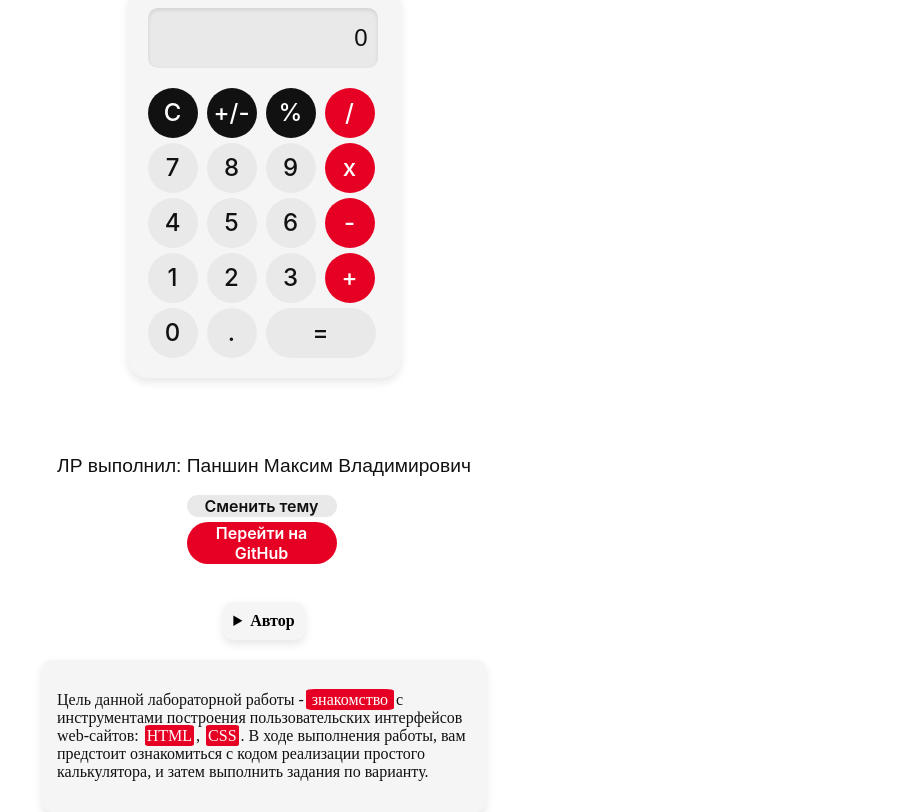
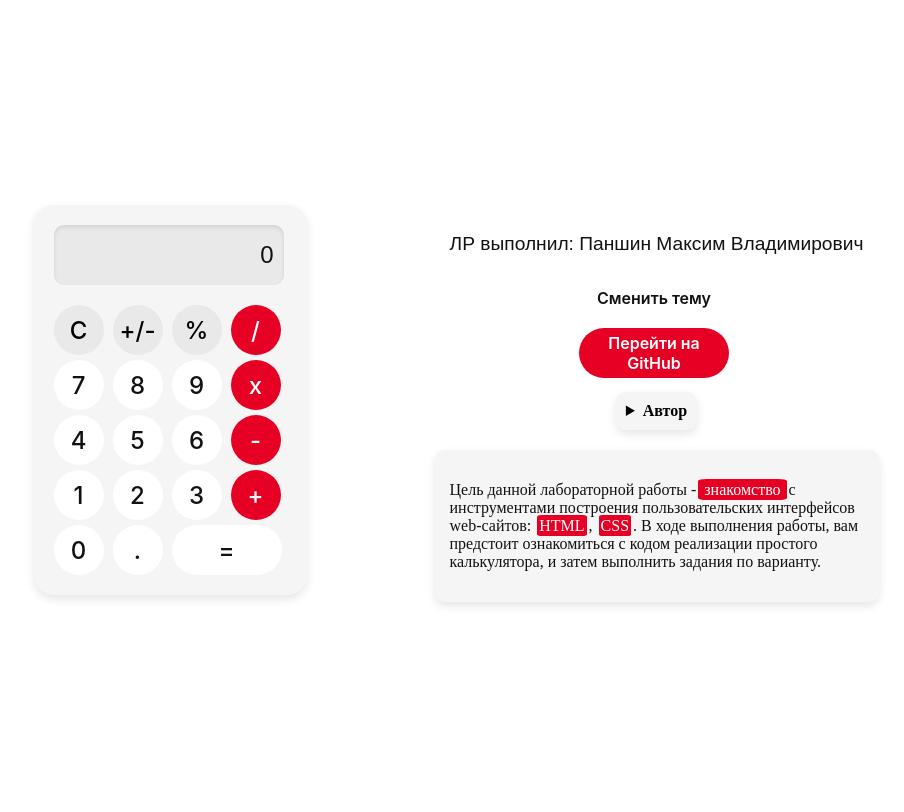
Before and after one commit to homemadelobotomy/Panshin_JavaScript_25, a plain HTML site: page calculator.html in a window 1280 px wide. Shown: the whole page, without its empty margins (376-1280 px from the left). Drawn offline with Linux system fonts and the light colour scheme.

Commit message:
Небольшие ищмененния во внешнем виде калькулятора

```diff
--- a/calculator.html
+++ b/calculator.html
@@ -55,9 +55,10 @@
 
     </div>
 </div>
-    <div class="author_name">
-        <h1>ЛР выполнил: Паншин Максим Владимирович</h1>
-    </div>
+    <div class="additional">
+        <div class="author_name">
+            <h1>ЛР выполнил: Паншин Максим Владимирович</h1>
+        </div>
         <button onclick="switchTheme()" class="my-btn switch">
                 Сменить тему
         </button>
@@ -70,12 +71,13 @@
             </details>
 
 
-    <div class="lab-goal">
+        <div class="lab-goal">
         <p>Цель данной лабораторной работы -<mark> знакомство </mark> с инструментами
             построения пользовательских интерфейсов web-сайтов: <mark>HTML</mark>, <mark> CSS</mark>.
             В ходе выполнения работы, вам предстоит ознакомиться с кодом реализации простого калькулятора,
             и затем выполнить задания по варианту.</p>
-</div>
+        </div>
+    </div>
 </div>
 </body>
 <script>
--- a/calculator_style.css
+++ b/calculator_style.css
@@ -2,7 +2,6 @@
   display: flex;
   justify-content: center;
   align-items: center;
-  flex-direction: column;
   position: absolute;
   top: 0;
   left: 0;
@@ -14,7 +13,13 @@ summary {
   font-weight: bold;
   cursor: pointer;
 }
-
+.additional{
+  display: flex;
+  flex-direction: column;
+  justify-content: center;
+  align-items: center;
+  margin-left: 10%;
+}
 p{
   color: #111111;
 }
@@ -27,6 +32,7 @@ p{
   padding: 20px;
   border-radius: 20px;
   box-shadow: 0 4px 10px rgba(0, 0, 0, 0.1);
+  margin-left: 30%;
 }
 
 .my-btn {
@@ -36,12 +42,12 @@ p{
     height: 50px;                /* задаем высоту кнопки */
     border-radius: 50%;          /* округляем кнопку */
     border: none;                /* отключаем обводку */
-    background: #e9e9e9;         /* задаем серый цвет кнопки */
+    background: #ffffff;         /* задаем серый цвет кнопки */
     color: #111111;                /* задаем белый цвет текста внутри кнопки */
     font-size: 1.5rem;           /* увеличим размер шрифта */
-    font-family: BlinkMacSystemFont, 'Segoe UI', Roboto, Oxygen-Sans, 'Apple Color Emoji', 'Segoe UI Emoji', 'Segoe UI Symbol', Ubuntu, Cantarell, 'Fira Sans', 'Droid Sans', 'Helvetica Neue', Helvetica, 'ヒラギノ角ゴ Pro W3', 'メイリオ', Meiryo, 'ＭＳ Ｐゴシック', Arial, sans-serif;; /* сменим шрифт */
+    font-family: -apple-system, BlinkMacSystemFont, 'Segoe UI', Roboto, Oxygen-Sans, 'Apple Color Emoji', 'Segoe UI Emoji', 'Segoe UI Symbol', Ubuntu, Cantarell, 'Fira Sans', 'Droid Sans', 'Helvetica Neue', Helvetica, 'ヒラギノ角ゴ Pro W3', 'メイリオ', Meiryo, 'ＭＳ Ｐゴシック', Arial, sans-serif; /* сменим шрифт */
     cursor: pointer;             /* при наведении на кнопку курсор будет изменен
-                                    со стрелки на 'указательный палец' */
+                                   со стрелки на 'указательный палец' */
     font-weight: 550;
     user-select: none;           /* отключаем возможность выделить текст внутри кнопки */
     transition: transform 0.1s ease;
@@ -57,14 +63,14 @@ p{
   }
 
   .my-btn.primary {
-    background: #e60023; /* цвет кнопки оранжевый */
+    background: #e60023; /* цвет кнопки красный */
     color: white;
   }
 
   /* селектор для кнопок второстепенных операций */
   .my-btn.secondary {
-    background: #111111;
-    color: white;
+    background: #e9e9e9;
+    color: black;
   }
   .my-btn.secondary:hover {
     background: #474646;
```
